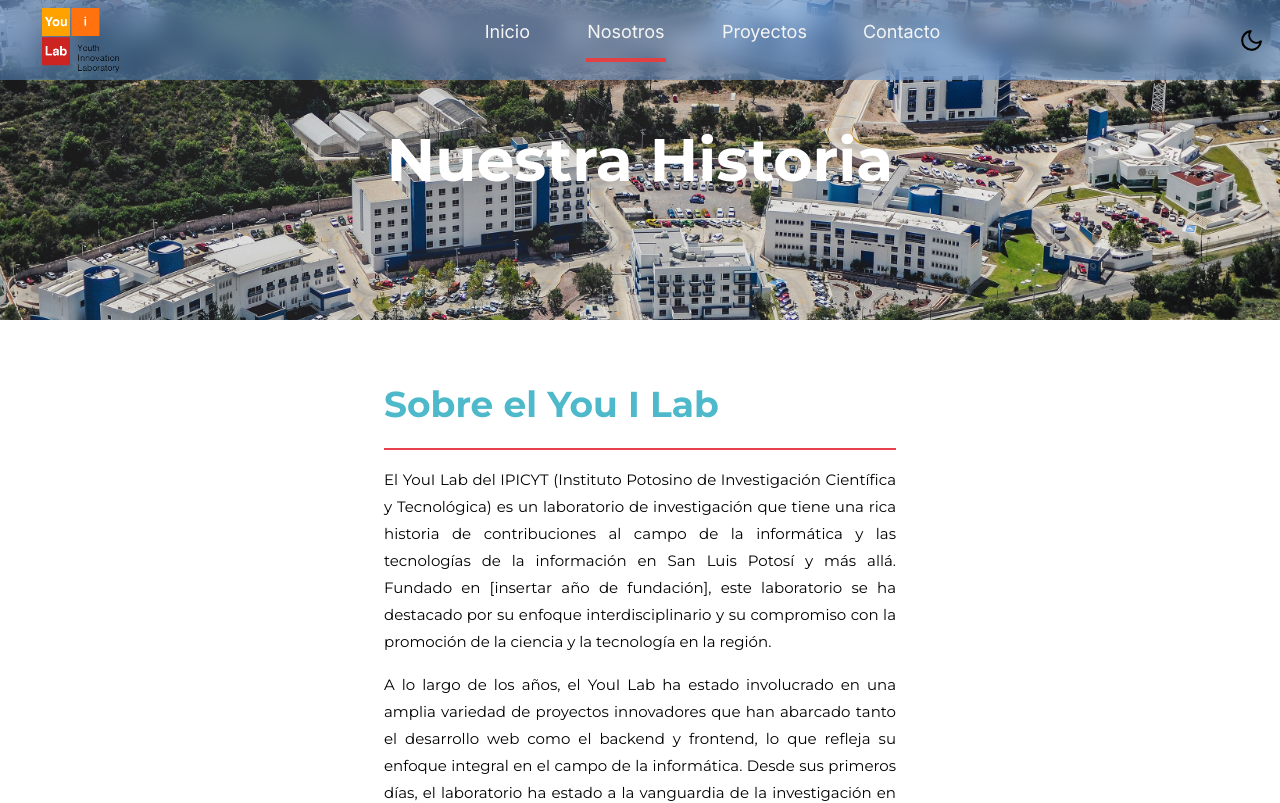
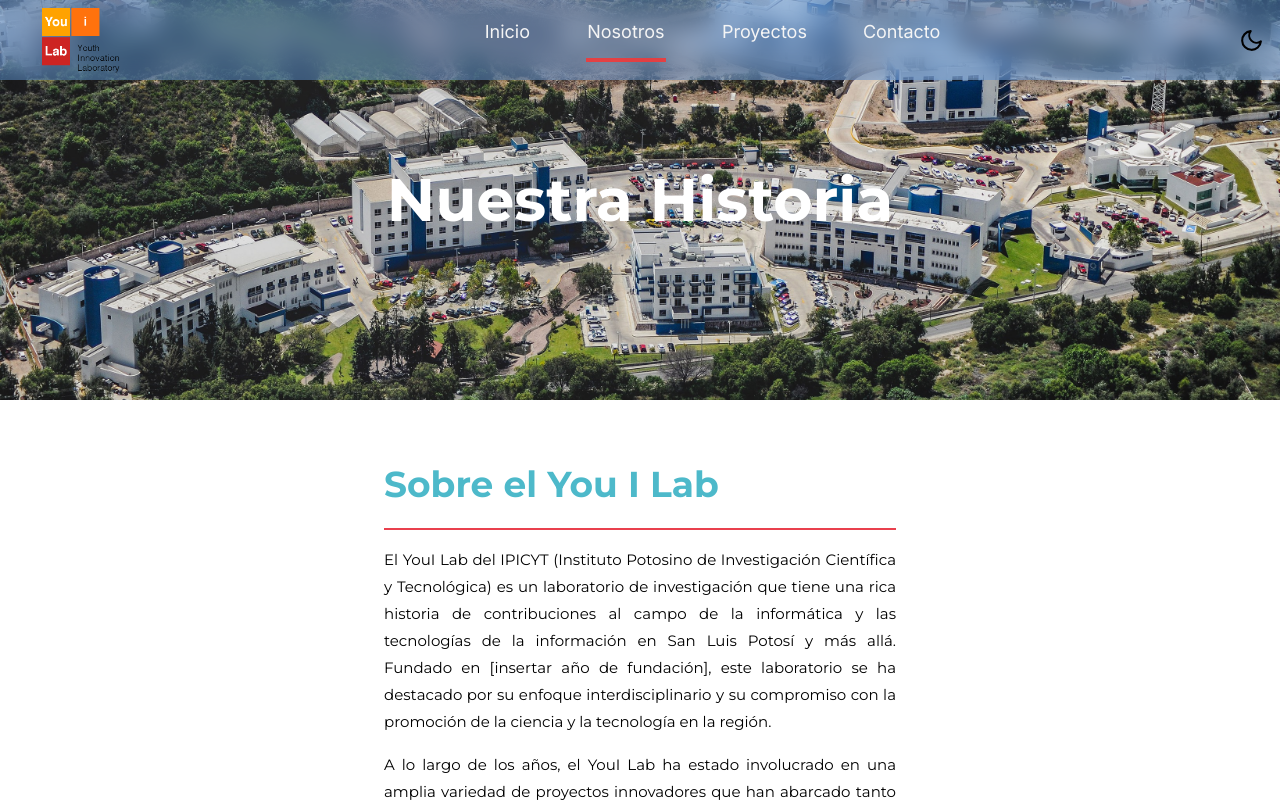
Before and after one commit to Martinvega17/you-ilab-next, a Next.js app: page /About in a window 1280 px wide. Shown: the top 803 px of the page. Built offline with nearby package versions, Linux system fonts and the light colour scheme; what tailwindcss-animated would draw is missing.

Commit message:
actualizar banner

```diff
--- a/app/About/page.jsx
+++ b/app/About/page.jsx
@@ -12,8 +12,8 @@ const About = () => {
             <div className="about">
 
                 <div
-                    className="h-80 w-auto flex justify-center items-center bg-fixed bg-no-repeat"
-                    style={{
+                        className="h-[23rem] sm:h-[20rem] md:h-[18rem] lg:h-[20rem] xl:h-[25rem] w-full flex justify-center items-center"
+                        style={{
                         backgroundImage: `url(${about.src})`,
                         backgroundSize: "100% ",
                     }}
```
